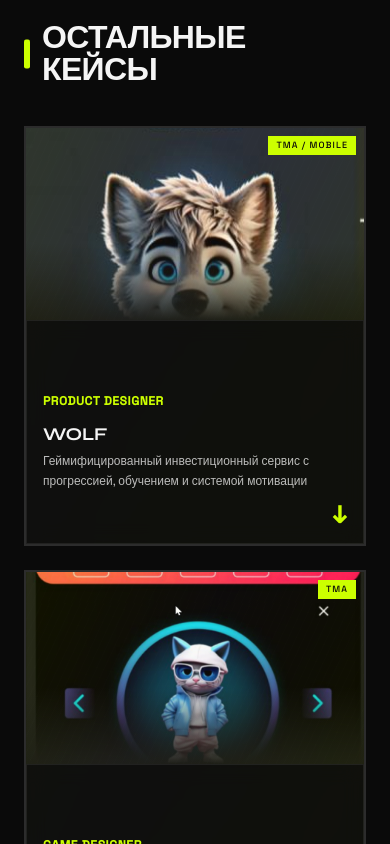
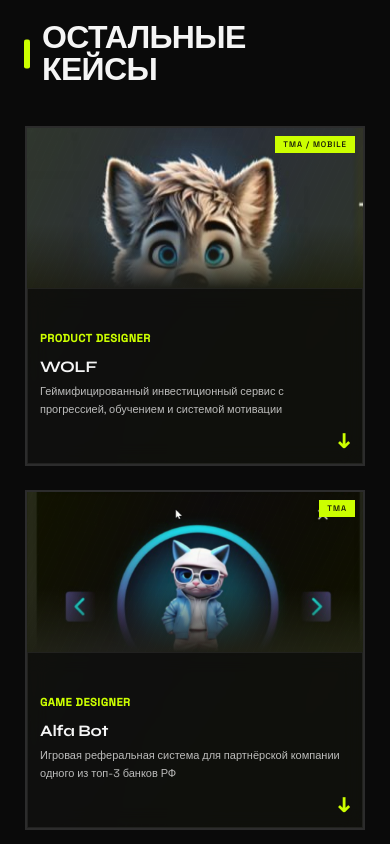
Before and after one commit to sanbait/Portfolio, a React (Vite) app: page / in a window 390 px wide. Shown: the part 4700-5544 px from the top of the page. Built offline with nearby package versions, Linux system fonts and the light colour scheme.

Commit message:
Улучшена адаптивность карточек в OtherCases для мобильных устройств

```diff
--- a/src/app/components/OtherCases.tsx
+++ b/src/app/components/OtherCases.tsx
@@ -125,7 +125,7 @@ function FlipCard({ project, delay, isFlipped, onFlip }: { project: OtherCase; d
   return (
     <FadeInSection delay={delay}>
       <div
-        className="relative h-[420px] cursor-pointer perspective-1000"
+        className="relative cursor-pointer perspective-1000 mx-auto w-full max-w-[340px] sm:max-w-none h-[340px] md:h-[420px]"
         onClick={onFlip}
       >
         <motion.div
@@ -146,7 +146,7 @@ function FlipCard({ project, delay, isFlipped, onFlip }: { project: OtherCase; d
             onMouseLeave={(e) => e.currentTarget.style.borderColor = "var(--border-default)"}
           >
             {/* Image */}
-            <div className="relative h-48 flex-shrink-0 overflow-hidden">
+            <div className="relative h-40 md:h-48 flex-shrink-0 overflow-hidden">
               <ImageWithFallback
                 src={project.image}
                 alt={project.title}
@@ -160,7 +160,7 @@ function FlipCard({ project, delay, isFlipped, onFlip }: { project: OtherCase; d
                 }}
               />
               <span
-                className="foil-content absolute top-2 right-2 px-2 py-0.5 uppercase text-[9px]"
+                className="foil-content absolute top-2 right-2 px-2 py-0.5 uppercase text-[8px] md:text-[9px]"
                 style={{
                   backgroundColor: "var(--accent-neon)",
                   color: "var(--accent-neon-dark)",
@@ -174,35 +174,28 @@ function FlipCard({ project, delay, isFlipped, onFlip }: { project: OtherCase; d
             </div>
 
             {/* Content */}
-            <div className="foil-content foil-panel p-4 flex flex-col h-full">
+            <div className="foil-content foil-panel p-3 md:p-4 flex flex-col h-full">
               {/* Spacer to push content down */}
               <div className="flex-1" />
 
               {/* Role */}
-              <p className="text-[12px] uppercase tracking-wider mb-2" style={{ color: "var(--accent-neon)", fontWeight: 800 }}>
+              <p className="text-[11px] md:text-[12px] uppercase tracking-wider mb-2" style={{ color: "var(--accent-neon)", fontWeight: 800 }}>
                 {project.role}
               </p>
 
               {/* Title */}
-              <h3 className="text-lg font-medium mb-1" style={{ color: "var(--text-primary)" }}>
+              <h3 className="text-base md:text-lg font-medium mb-1" style={{ color: "var(--text-primary)" }}>
                 {project.title}
               </h3>
 
               {/* Description */}
-              <p className="text-xs leading-relaxed mb-3" style={{ color: "var(--text-secondary)" }}>
+              <p className="text-[11px] md:text-xs leading-relaxed mb-3" style={{ color: "var(--text-secondary)" }}>
                 {project.description}
               </p>
 
               {/* Arrow at bottom */}
               <div className="flex justify-end">
-                <span
-                  style={{
-                    fontSize: "24px",
-                    color: "var(--accent-neon)",
-                    fontWeight: "900",
-                    lineHeight: "1"
-                  }}
-                >
+                <span className="text-[20px] md:text-[24px]" style={{ color: "var(--accent-neon)", fontWeight: "900", lineHeight: "1" }}>
                   ↓
                 </span>
               </div>
@@ -276,7 +269,7 @@ function FlipCard({ project, delay, isFlipped, onFlip }: { project: OtherCase; d
             <div className="p-4 flex-shrink-0">
               <div className="mb-3">
                 <p
-                  className="mb-2 uppercase text-[10px]"
+                  className="mb-2 uppercase text-[9px] md:text-[10px]"
                   style={{
                     fontFamily: "var(--label-font)",
                     fontWeight: "var(--label-weight)",
@@ -305,14 +298,7 @@ function FlipCard({ project, delay, isFlipped, onFlip }: { project: OtherCase; d
               </div>
               {/* Back link */}
               <div className="flex justify-start">
-                <span
-                  style={{
-                    fontSize: "24px",
-                    color: "var(--accent-neon)",
-                    fontWeight: "900",
-                    lineHeight: "1"
-                  }}
-                >
+                <span className="text-[20px] md:text-[24px]" style={{ color: "var(--accent-neon)", fontWeight: "900", lineHeight: "1" }}>
                   ↑
                 </span>
               </div>
```
